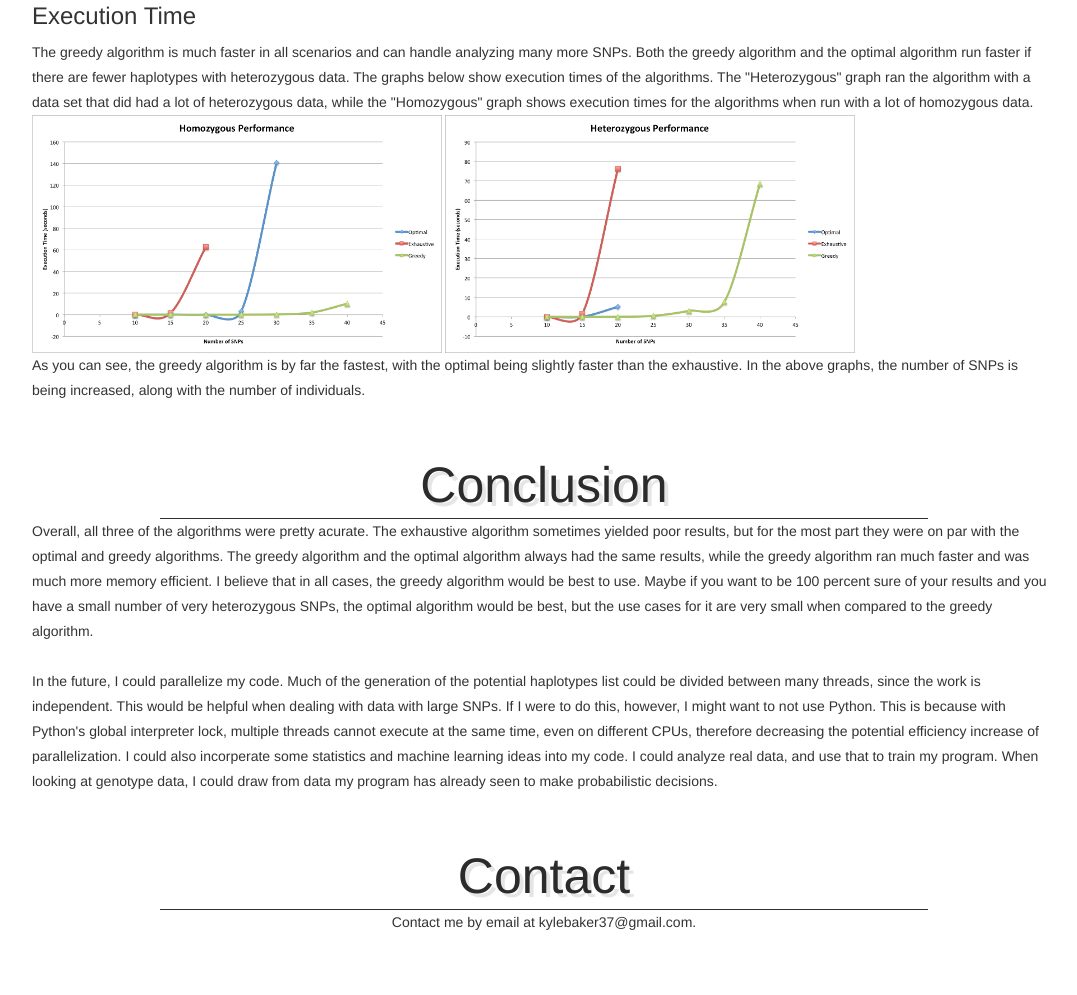
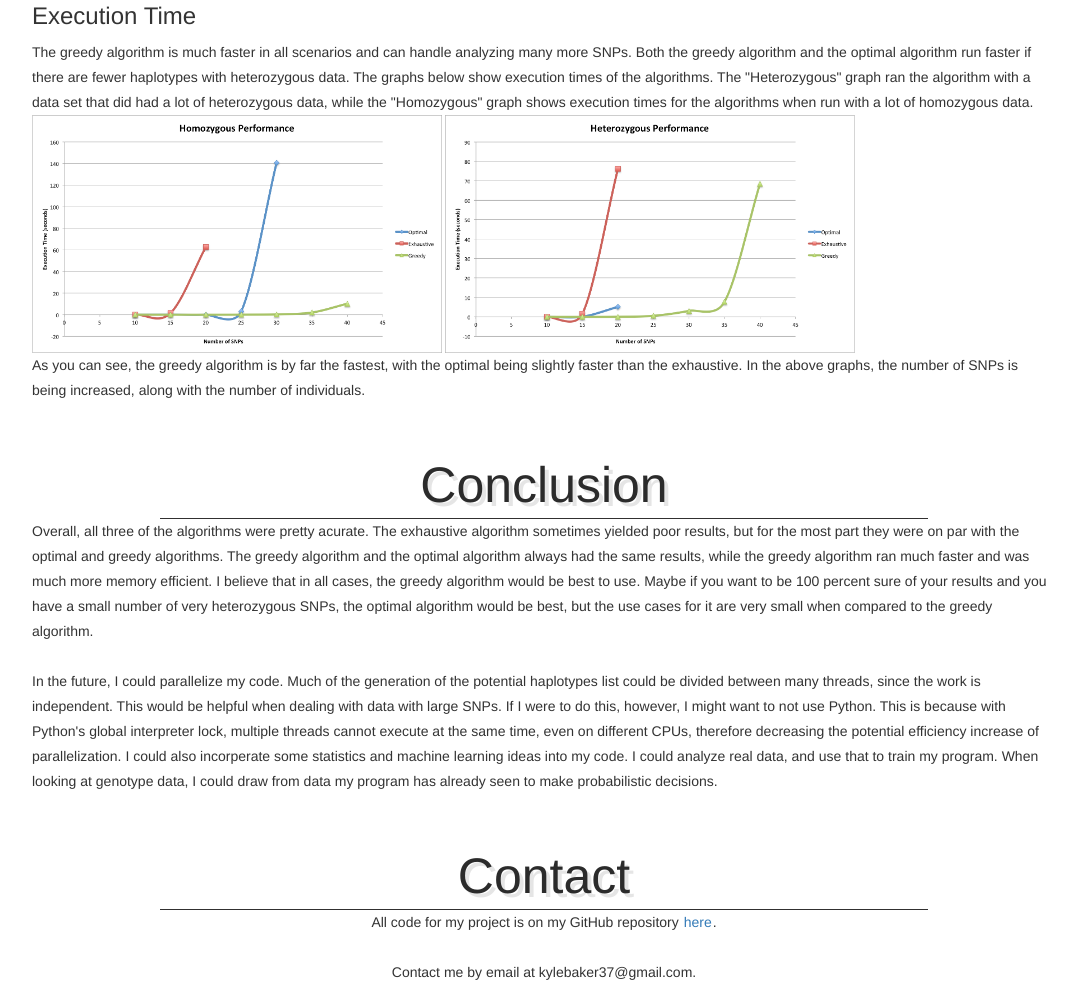
Before and after one commit to kylebaker37/kylebaker37.github.io, a plain HTML site: page cm124project.html in a window 1280 px wide. Shown: the part 3402-4397 px from the top of the page, without its empty margins (96-1173 px from the left). Before the commit the page ends 4347 px from the top, so only its background shows below. Drawn offline with nearby package versions, Linux system fonts and the light colour scheme; a web font is replaced by a local one.

Commit message:
github link

```diff
--- a/cm124project.html
+++ b/cm124project.html
@@ -148,6 +148,8 @@
 
                     <content>
                         <p>
+                            All code for my project is on my GitHub repository <a href="https://github.com/kylebaker37/124Project">here</a>.
+                            <br><br>
                             Contact me by email at kylebaker37@gmail.com.
                         </p>
                     </content>
```
